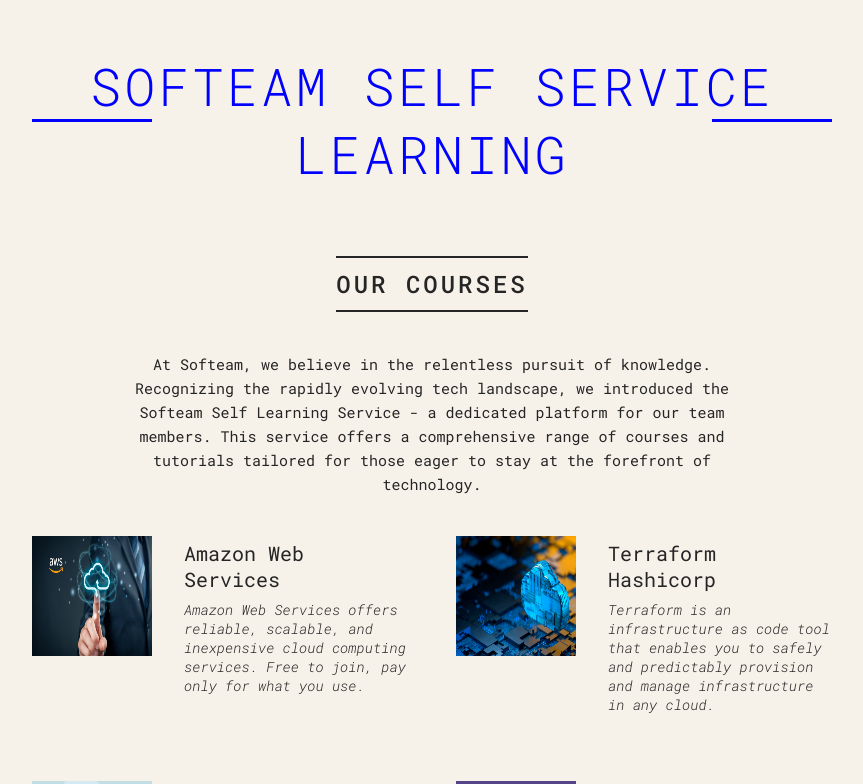
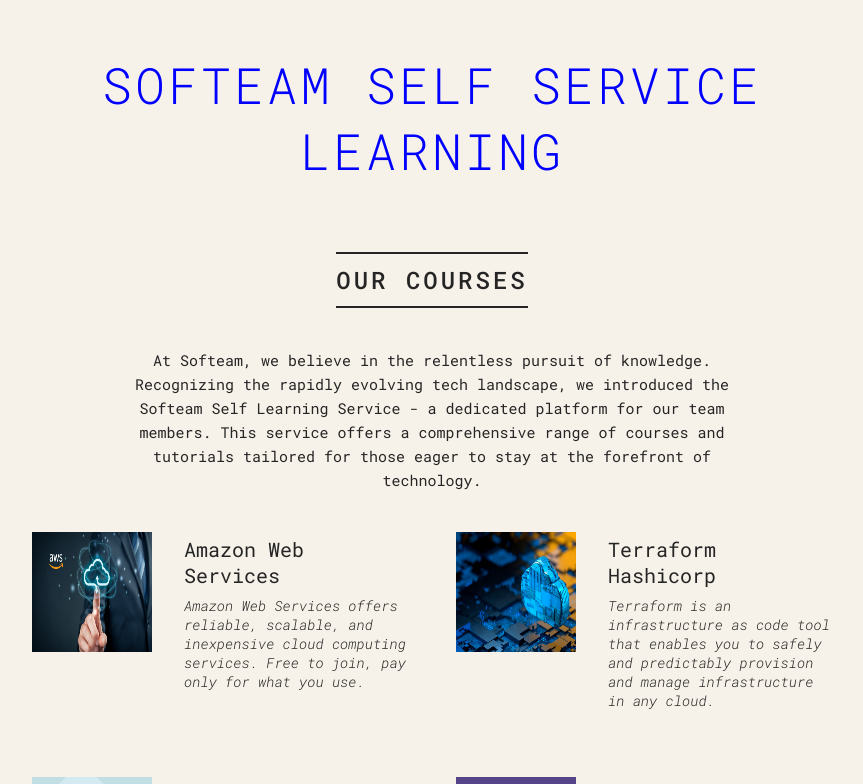
Before and after one commit to SofteamCloud/website-formation.softeam.expert, a React (Create React App) app: page / in a window 1280 px wide. Shown: the top 784 px of the page, without its empty margins (208-1071 px from the left). Built offline with nearby package versions, Linux system fonts and the light colour scheme.

Commit message:
updated Header.css

```diff
--- a/src/components/Header/Header.css
+++ b/src/components/Header/Header.css
@@ -3,35 +3,11 @@
 }
 
 .header h1 {
-    /* Non-accessible color */
     color: #0000FF;
-    /* color: #af8602; */
-
     text-transform: uppercase;
     text-align: center;
-    font-size: 5.2rem;
-    font-weight: 300;
+    font-size: 50px;
+    font-weight: 100;
     letter-spacing: 3px;
-    position: relative;
     width: 100%;
-    display: block;
 }
-
-.header h1::before,
-.header h1::after {
-    display: block;
-    content: '';
-    height: 3px;
-    width: 12rem;
-    background-color: #0000FF;
-    position: absolute;
-    top: calc(50% - 1px);
-}
-
-.header h1::before {
-    left: 0;
-}
-
-.header h1::after {
-    right: 0;
-}
```
